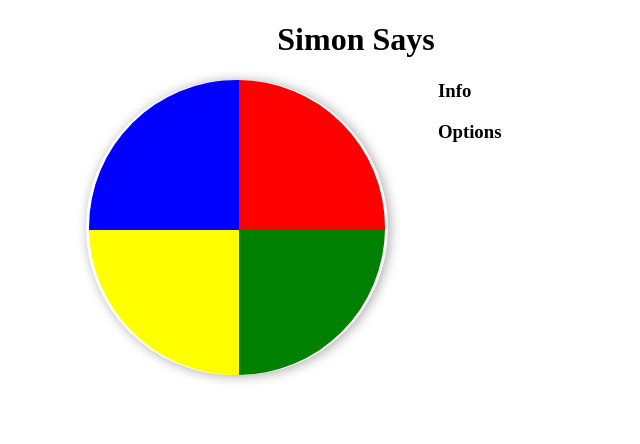
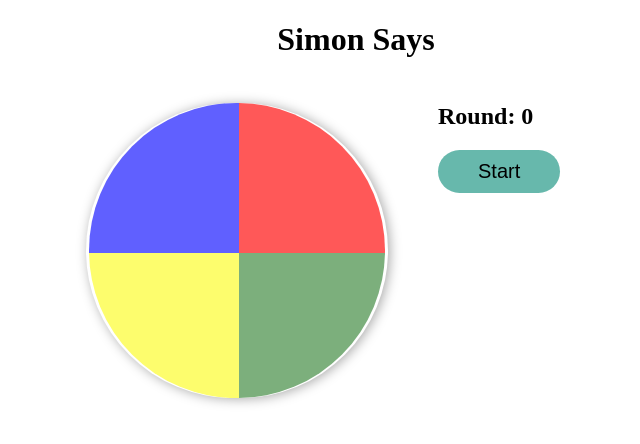
Before and after one commit to ecomeel/simon-says, a Vue app: page / in a window 1280 px wide. Shown: the top 444 px of the page, without its empty margins (284-924 px from the left). Built offline with nearby package versions, Linux system fonts and the light colour scheme.

Commit message:
realized start, newRound, getRandomNumber functions

```diff
--- a/src/App.vue
+++ b/src/App.vue
@@ -1,20 +1,6 @@
 <script setup>
-import Simon from "./components/Simon.vue";
-import Info from "./components/Info.vue";
-import Options from "./components/Options.vue";
+  import Game from './components/Game.vue';
 </script>
-
 <template>
-  <div class="container">
-    <h1 class="title">Simon Says</h1>
-    <Simon />
-    <Info />
-    <Options />
-  </div>
+  <Game />
 </template>
-
-<style scoped>
-.title {
-  text-align: center;
-}
-</style>
--- /dev/null
+++ b/src/components/Game.vue
@@ -0,0 +1,68 @@
+<script>
+import Simon from "./Simon.vue";
+import Info from "./Info.vue";
+import Options from "./Options.vue";
+export default {
+  data() {
+    return {
+      sequence: [],
+      repeat: [],
+      round: 0,
+    };
+  },
+  components: {
+    Simon,
+    Info,
+    Options,
+  },
+  methods: {
+    startGame() {
+      this.sequence = [];
+      this.repeat = [];
+      this.round = 0;
+      // hide loose
+      // new Round
+    },
+    newRound() {
+      this.round++;
+      this.sequence.push(this.getRandomNumber());
+    },
+    animate(sequence) {
+      let i = 0;
+      let interval = setInterval(() => {
+        // play sound
+        lightUp(sequence[i]);
+        i++;
+        if (i >= sequence.length) {
+          clearInterval(interval);
+          // ativate playboard
+        }
+      }, 500);
+    },
+    lightUp(tile) {},
+    getRandomNumber() {
+      return Math.floor(Math.random() * 4 + 1);
+    },
+    handlePieceClick(e) {
+      const elementClicked = e.target;
+      this.sequence.push(elementClicked.classList[0]);
+      console.log(this.sequence);
+    },
+  },
+};
+</script>
+<template>
+  <div class="container">
+    <h1 class="title">Simon Says</h1>
+    <Simon :onPieceClick="handlePieceClick" />
+    <Info :round="round" />
+    <Options />
+  </div>
+</template>
+
+<style scoped>
+.title {
+  margin-bottom: 45px;
+  text-align: center;
+}
+</style>
--- a/src/components/Info.vue
+++ b/src/components/Info.vue
@@ -1,6 +1,24 @@
 <script>
-  export default{}
+export default {
+  props: ["round"],
+};
 </script>
 <template>
-  <h3>Info</h3>
+  <section class="info">
+    <h2 class="title">Round: {{ round }}</h2>
+    <button class="start-btn">Start</button>
+  </section>
 </template>
+<style scoped>
+.start-btn {
+  padding: 10px 40px;
+  border: none;
+  border-radius: 30px;
+  font-size: 20px;
+  background-color: rgb(103, 184, 172);
+}
+.start-btn:hover {
+  opacity: 0.7;
+  cursor: pointer;
+}
+</style>
--- a/src/components/Options.vue
+++ b/src/components/Options.vue
@@ -1,6 +1,6 @@
 <script>
-  export default{}
+export default {};
 </script>
 <template>
-  <h3>Options</h3>
+  <section class="options"></section>
 </template>
--- a/src/components/Simon.vue
+++ b/src/components/Simon.vue
@@ -1,15 +1,20 @@
 <script>
-export default {};
+export default {
+  data() {
+    return {};
+  },
+  props: ['onPieceClick'],
+};
 </script>
 <template>
-  <div class="simon">
+  <section class="simon">
     <ul>
-      <li class="red piece"></li>
-      <li class="blue piece"></li>
-      <li class="yellow piece"></li>
-      <li class="green piece"></li>
+      <li @click="onPieceClick" class="red piece"></li>
+      <li @click="onPieceClick" class="blue piece"></li>
+      <li @click="onPieceClick" class="yellow piece"></li>
+      <li @click="onPieceClick" class="green piece"></li>
     </ul>
-  </div>
+  </section>
 </template>
 <style scoped>
 .simon {
@@ -35,24 +40,25 @@ ul {
   height: 295px;
   position: absolute;
   border-radius: 150px;
+  cursor: pointer;
 }
 .red {
-  background-color: red;
+  background-color: rgb(255, 88, 88);
   clip: rect(0, 300px, 150px, 150px);
   width: 296px;
 }
 .blue {
-  background-color: blue;
+  background-color: rgb(96, 96, 255);
   clip: rect(0, 150px, 150px, 0);
   width: 300px;
 }
 .yellow {
-  background-color: yellow;
+  background-color: rgb(253, 253, 109);
   clip: rect(150px, 150px, 300px, 0);
   width: 300px;
 }
 .green {
-  background-color: green;
+  background-color: rgb(124, 175, 124);
   clip: rect(150px, 300px, 300px, 150px);
   width: 296px;
 }
```
